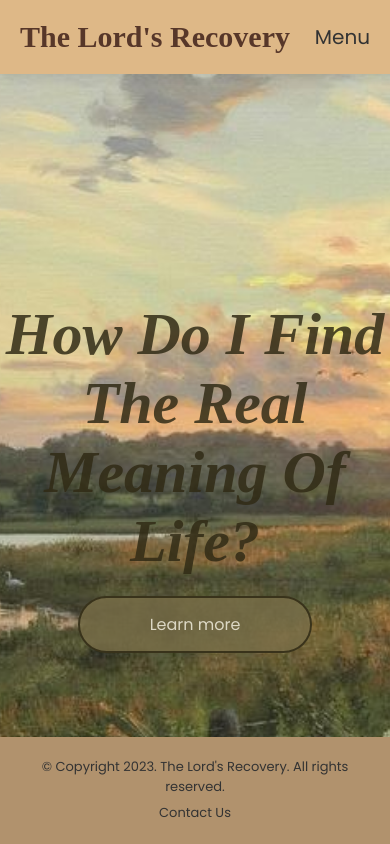
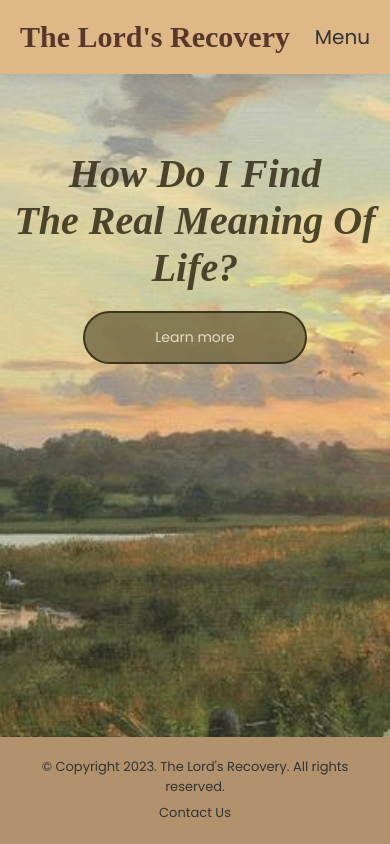
Before and after one commit to devnexuss/devnexuss, a plain HTML site: page index.html in a window 390 px wide. Drawn offline with Linux system fonts and the light colour scheme.

Commit message:
Third Upload of Webpage
Test upload of my webpage to Github to ensure it displays properly with pages.

```diff
--- a/style.css
+++ b/style.css
@@ -175,6 +175,20 @@ section{
     background-color: #322e1fd8;
 }
 
+@media (max-width: 768px) {
+    .home-content {
+      padding-top: 150px;
+    }
+
+    .home-content h1 {
+      font-size: 40px;
+    }
+
+    .home-content a {
+      font-size: 14px;
+    }
+  }
+
 /* .home-content h1{
     font-size: 60px;
     color: #302a15d8;
@@ -208,20 +222,6 @@ section{
     margin-top: 50px;
 }  */
 
-/*
-#ch{
-    display: none;
-}
-
-#ch + label{
-    display: inline-block;
-    cursor: pointer;
-    color: #fff;
-    background-color: burlywood;
-    padding: 3px 13px;
-    border-radius: 3px;
-    margin-top:  12px;
-} */
 
 
 /* CONTENT PAGE */
```
